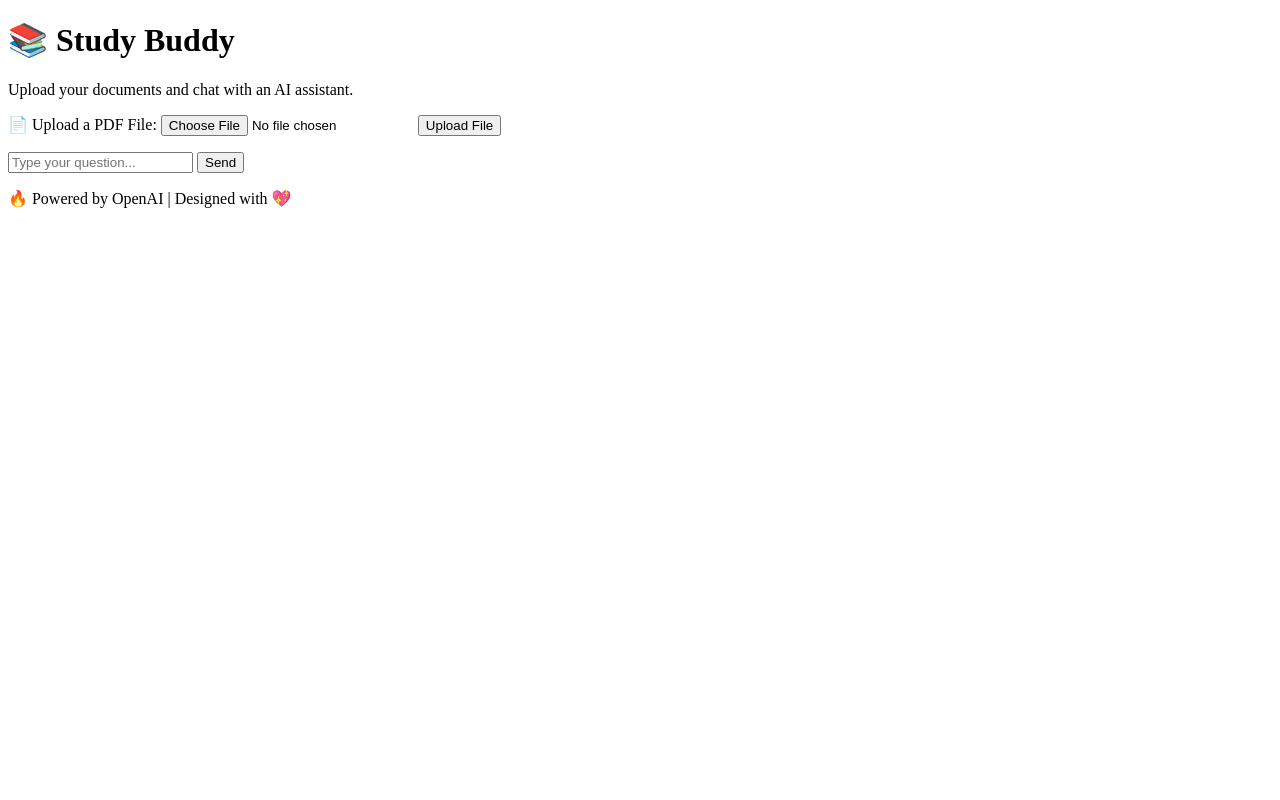
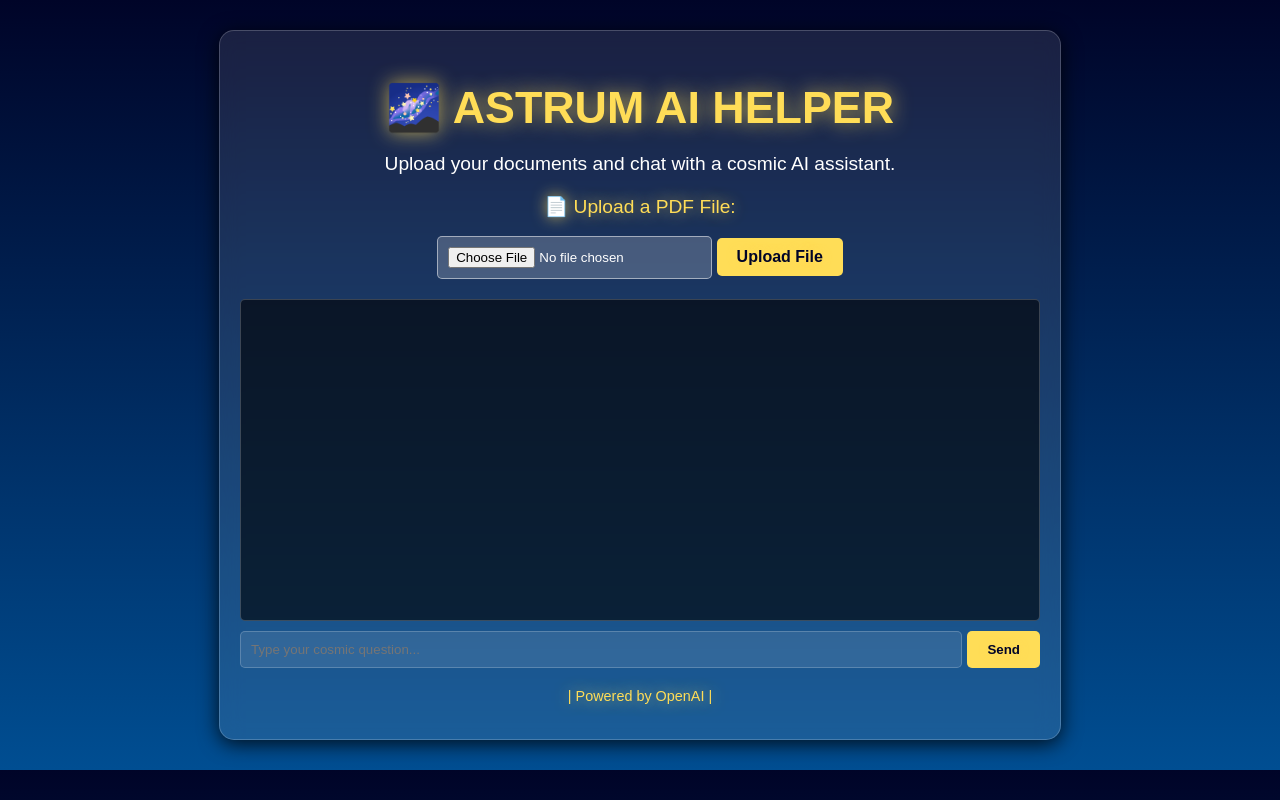
Before and after one commit to AlpBayrak61/customgptbot, a plain HTML site: page index.html in a window 1280 px wide. Drawn offline with Linux system fonts and the light colour scheme.

Commit message:
alignment and polishing

```diff
--- a/app.js
+++ b/app.js
@@ -34,7 +34,7 @@ document.addEventListener("DOMContentLoaded", () => {
             uploadStatus.textContent = "File uploaded successfully!";
             chatContainer.classList.remove("hidden");
         } catch (error) {
-            console.error(error);
+            console.error("Error uploading file:", error);
             uploadStatus.textContent = "Failed to upload the file.";
         }
     });
@@ -42,7 +42,12 @@ document.addEventListener("DOMContentLoaded", () => {
     // Send a message
     sendMessage.addEventListener("click", async () => {
         const message = userMessage.value.trim();
-        if (!message) return;
+        console.log("User clicked Send. Message:", message);
+
+        if (!message) {
+            console.log("No message entered.");
+            return;
+        }
 
         // Display the user's message in the chat
         const userBubble = document.createElement("div");
@@ -53,6 +58,7 @@ document.addEventListener("DOMContentLoaded", () => {
 
         // Call OpenAI API for assistant's response
         try {
+            console.log("Sending message to OpenAI API...");
             const response = await fetch("https://api.openai.com/v1/chat/completions", {
                 method: "POST",
                 headers: {
@@ -66,6 +72,8 @@ document.addEventListener("DOMContentLoaded", () => {
             });
 
             const result = await response.json();
+            console.log("API Response:", result);
+
             const assistantMessage = result.choices[0].message.content;
 
             // Display the assistant's message in the chat
@@ -75,7 +83,7 @@ document.addEventListener("DOMContentLoaded", () => {
             chatWindow.appendChild(assistantBubble);
             chatWindow.scrollTop = chatWindow.scrollHeight;
         } catch (error) {
-            console.error(error);
+            console.error("Error during API request:", error);
             const errorBubble = document.createElement("div");
             errorBubble.textContent = "Error: Unable to get a response.";
             errorBubble.classList.add("assistant");
--- a/index.html
+++ b/index.html
@@ -3,17 +3,175 @@
 <head>
     <meta charset="UTF-8">
     <meta name="viewport" content="width=device-width, initial-scale=1.0">
-    <title>Study Buddy</title>
-    <link rel="stylesheet" href="styles.css">
+    <title>ASTRUM AI HELPER</title>
+    <style>
+        /* General body styling for a space theme */
+        body {
+            background: linear-gradient(to bottom, #000428, #004e92);
+            color: #f1f1f1;
+            font-family: Arial, sans-serif;
+            margin: 0;
+            padding: 0;
+        }
+
+        /* Container styling */
+        .container {
+            max-width: 800px;
+            margin: 30px auto;
+            padding: 20px;
+            border-radius: 15px;
+            background: rgba(255, 255, 255, 0.1); /* Transparent white */
+            box-shadow: 0 4px 20px rgba(0, 0, 0, 0.8);
+            border: 1px solid rgba(255, 255, 255, 0.2);
+            backdrop-filter: blur(10px); /* Frosted glass effect */
+        }
+
+        /* Header styling */
+        header {
+            text-align: center;
+            margin-bottom: 20px;
+        }
+
+        header h1 {
+            color: #ffdd57;
+            font-size: 2.8em;
+            margin-bottom: 10px;
+            text-shadow: 0 0 20px rgba(255, 221, 87, 0.7);
+        }
+
+        header p {
+            color: #ffffff;
+            font-size: 1.2em;
+        }
+
+        /* File upload section */
+        .file-upload {
+            text-align: center;
+            margin: 20px 0;
+        }
+
+        .file-upload label {
+            font-size: 1.2em;
+            color: #ffdd57;
+            display: block;
+            margin-bottom: 10px;
+            text-shadow: 0 0 15px rgba(255, 221, 87, 0.7);
+        }
+
+        .file-upload input[type="file"] {
+            display: inline-block;
+            padding: 10px;
+            border-radius: 5px;
+            border: 1px solid rgba(255, 255, 255, 0.5);
+            background-color: rgba(255, 255, 255, 0.2);
+            color: #fff;
+        }
+
+        .file-upload button {
+            margin-top: 10px;
+            padding: 10px 20px;
+            background-color: #ffdd57;
+            color: #000428;
+            border: none;
+            border-radius: 5px;
+            cursor: pointer;
+            font-size: 1em;
+            font-weight: bold;
+            text-shadow: 0 0 10px rgba(255, 221, 87, 0.7);
+        }
+
+        .file-upload button:hover {
+            background-color: #ffe680;
+        }
+
+        #uploadStatus {
+            margin-top: 10px;
+            font-style: italic;
+            color: #ffdd57;
+        }
+
+        /* Chat container */
+        #chatContainer {
+            margin-top: 20px;
+        }
+
+        #chatWindow {
+            height: 300px;
+            overflow-y: auto;
+            border: 1px solid rgba(255, 255, 255, 0.2);
+            padding: 10px;
+            border-radius: 5px;
+            background: rgba(0, 0, 0, 0.6);
+            color: #f1f1f1;
+        }
+
+        #chatWindow div {
+            margin-bottom: 10px;
+            padding: 10px;
+            border-radius: 5px;
+        }
+
+        #chatWindow .user {
+            background-color: #004e92;
+            color: #fff;
+            text-align: right;
+        }
+
+        #chatWindow .assistant {
+            background-color: #ffdd57;
+            color: #000428;
+            text-align: left;
+        }
+
+        /* Chat input styling */
+        .chat-input {
+            display: flex;
+            margin-top: 10px;
+        }
+
+        .chat-input input {
+            flex: 1;
+            padding: 10px;
+            border: 1px solid rgba(255, 255, 255, 0.2);
+            border-radius: 5px;
+            margin-right: 5px;
+            background-color: rgba(255, 255, 255, 0.1);
+            color: #fff;
+        }
+
+        .chat-input button {
+            padding: 10px 20px;
+            border: none;
+            background-color: #ffdd57;
+            color: #000428;
+            font-weight: bold;
+            border-radius: 5px;
+            cursor: pointer;
+            text-shadow: 0 0 10px rgba(255, 221, 87, 0.7);
+        }
+
+        .chat-input button:hover {
+            background-color: #ffe680;
+        }
+
+        /* Footer styling */
+        footer {
+            text-align: center;
+            margin-top: 20px;
+            font-size: 0.9em;
+            color: #ffdd57;
+            text-shadow: 0 0 15px rgba(255, 221, 87, 0.7);
+        }
+    </style>
 </head>
 <body>
     <div class="container">
         <header>
-            <h1>📚 Study Buddy</h1>
-            <p>Upload your documents and chat with an AI assistant.</p>
+            <h1>🌌 ASTRUM AI HELPER</h1>
+            <p>Upload your documents and chat with a cosmic AI assistant.</p>
         </header>
 
-        <main>
+        <!-- File upload section -->
         <div class="file-upload">
             <label for="fileInput">📄 Upload a PDF File:</label>
             <input type="file" id="fileInput" accept=".pdf">
@@ -21,21 +179,20 @@
             <p id="uploadStatus"></p>
         </div>
 
+        <!-- Chat container -->
         <div id="chatContainer" class="hidden">
             <div id="chatWindow">
                 <!-- Messages will be appended here -->
             </div>
             <div class="chat-input">
-                    <input type="text" id="userMessage" placeholder="Type your question...">
+                <input type="text" id="userMessage" placeholder="Type your cosmic question...">
                 <button id="sendMessage">Send</button>
             </div>
         </div>
-        </main>
 
         <footer>
-            <p>🔥 Powered by OpenAI | Designed with 💖</p>
+            <p>| Powered by OpenAI |</p>
         </footer>
     </div>
-    <script src="app.js"></script>
 </body>
 </html>
```
Lines whose indentation alone changed are shown as unchanged.
